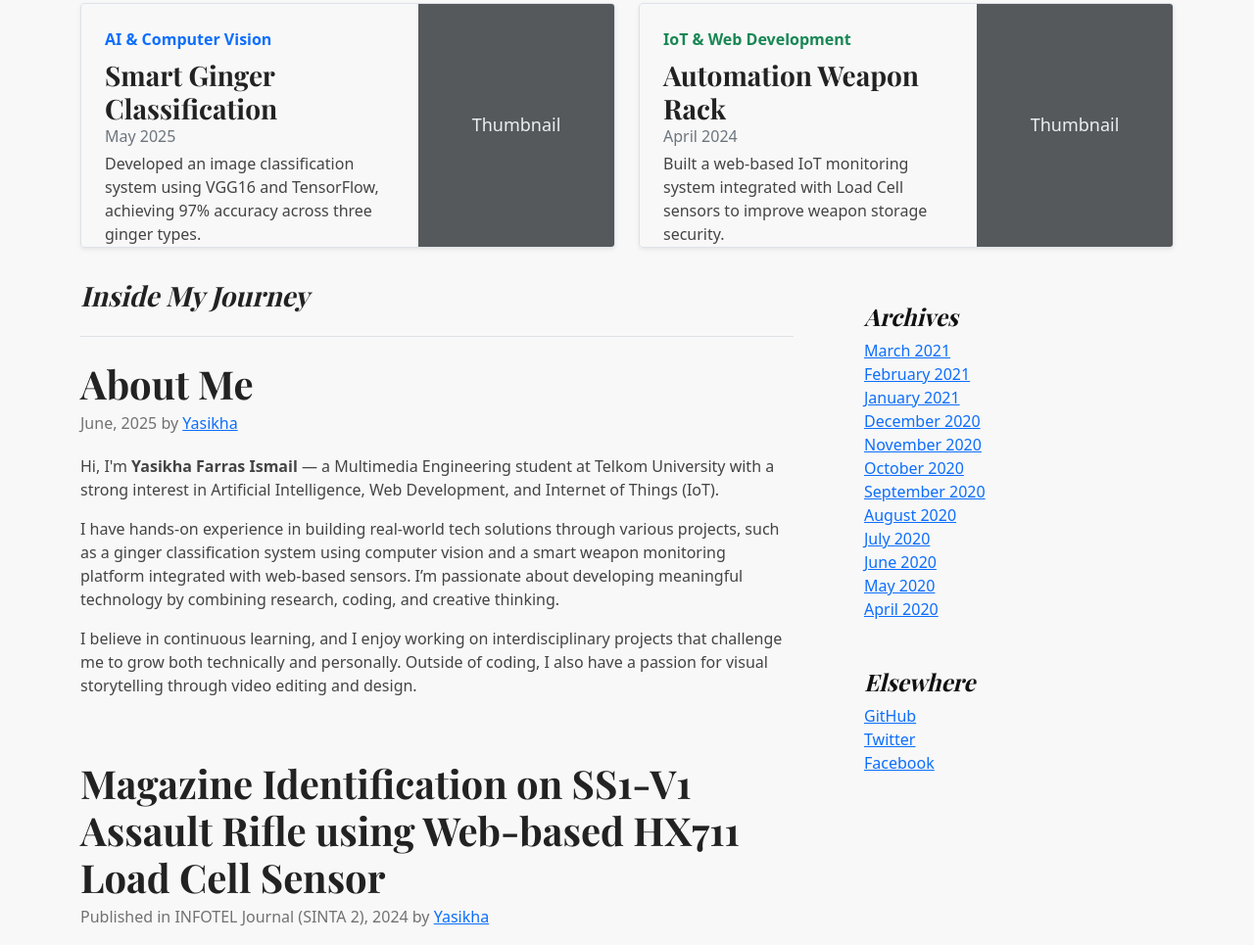
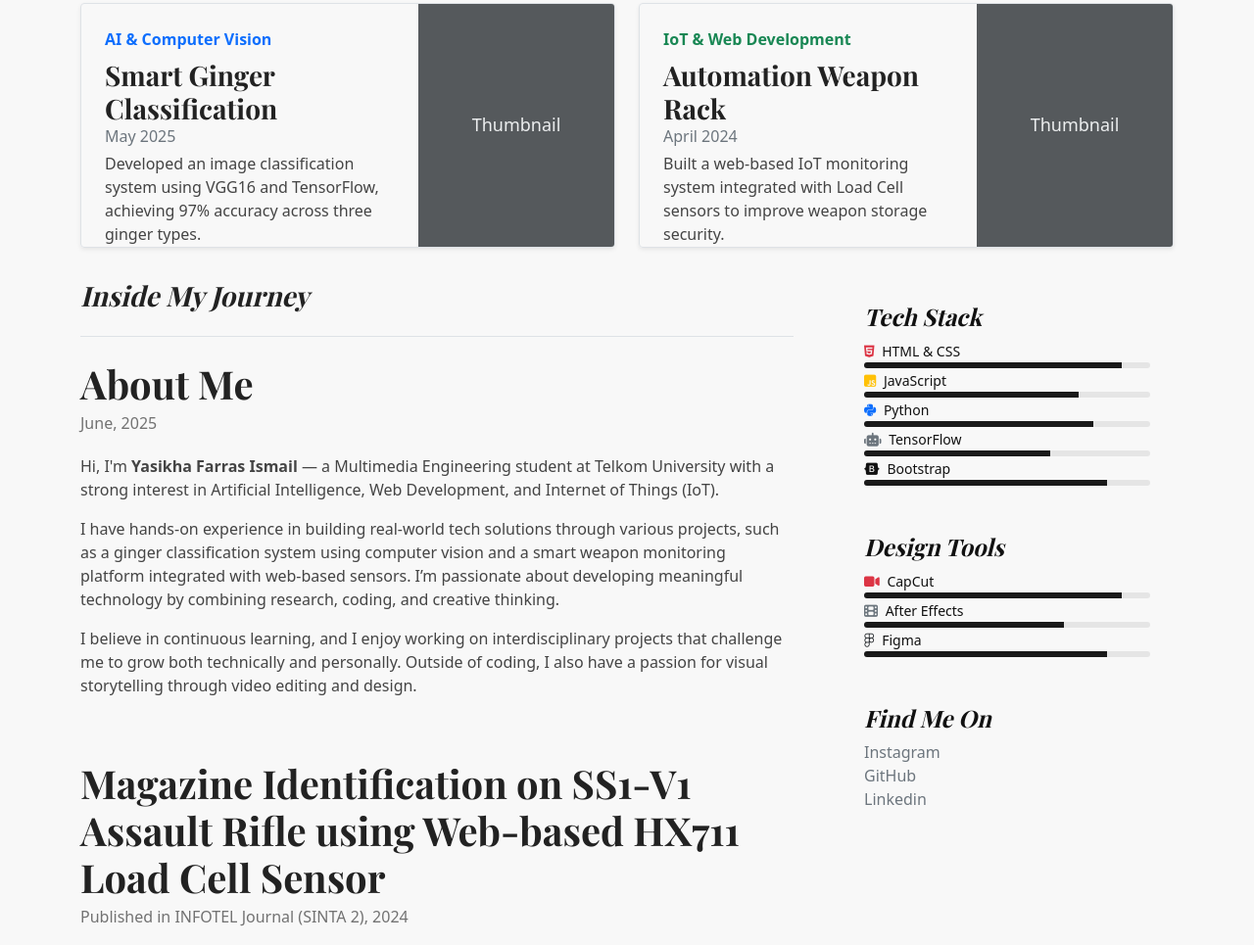
Before and after one commit to ysafarrasi/portofolio-yasikha, a plain HTML site: page index.html in a window 1280 px wide. Shown: the part 679-1644 px from the top of the page at 98% size. Drawn offline with nearby package versions, Linux system fonts and the light colour scheme.

Commit message:
Enhance portfolio layout with skill bars, update CV links, and improve styling

```diff
--- a/index.html
+++ b/index.html
@@ -28,6 +28,11 @@
     <link
       href="https://fonts.googleapis.com/css2?family=Poppins:wght@400;600&display=swap"
       rel="stylesheet"
+    />
+
+    <link
+      rel="stylesheet"
+      href="https://cdnjs.cloudflare.com/ajax/libs/font-awesome/6.5.0/css/all.min.css"
     />
 
     <!-- Custom styles for this template -->
@@ -239,7 +244,7 @@
 
           <article class="blog-post long-txt">
             <h2 class="blog-post-title txt-dark">About Me</h2>
-            <p class="blog-post-meta">June, 2025 by <a href="#">Yasikha</a></p>
+            <p class="blog-post-meta">June, 2025</p>
 
             <blockquote>
               <p>
@@ -272,8 +277,7 @@
               HX711 Load Cell Sensor
             </h2>
             <p class="blog-post-meta">
-              Published in INFOTEL Journal (SINTA 2), 2024 by
-              <a href="#">Yasikha</a>
+              Published in INFOTEL Journal (SINTA 2), 2024
             </p>
 
             <p>
@@ -321,29 +325,115 @@
         <div class="col-md-4">
           <div class="position-sticky" style="top: 2rem">
             <div class="p-4">
-              <h4 class="fst-italic">Archives</h4>
-              <ol class="list-unstyled mb-0">
-                <li><a href="#">March 2021</a></li>
-                <li><a href="#">February 2021</a></li>
-                <li><a href="#">January 2021</a></li>
-                <li><a href="#">December 2020</a></li>
-                <li><a href="#">November 2020</a></li>
-                <li><a href="#">October 2020</a></li>
-                <li><a href="#">September 2020</a></li>
-                <li><a href="#">August 2020</a></li>
-                <li><a href="#">July 2020</a></li>
-                <li><a href="#">June 2020</a></li>
-                <li><a href="#">May 2020</a></li>
-                <li><a href="#">April 2020</a></li>
-              </ol>
+              <h4 class="fst-italic">Tech Stack</h4>
+
+              <div class="tech-skill" data-skill>
+                <small
+                  ><i class="fab fa-html5 me-1 text-danger"></i> HTML &
+                  CSS</small
+                >
+                <div class="progress">
+                  <div class="progress-bar" style="width: 90%"></div>
+                </div>
+              </div>
+
+              <div class="tech-skill" data-skill>
+                <small
+                  ><i class="fab fa-js-square me-1 text-warning"></i>
+                  JavaScript</small
+                >
+                <div class="progress">
+                  <div class="progress-bar" style="width: 75%"></div>
+                </div>
+              </div>
+
+              <div class="tech-skill" data-skill>
+                <small
+                  ><i class="fab fa-python me-1 text-primary"></i> Python</small
+                >
+                <div class="progress">
+                  <div class="progress-bar" style="width: 80%"></div>
+                </div>
+              </div>
+
+              <div class="tech-skill" data-skill>
+                <small
+                  ><i class="fas fa-robot me-1 text-secondary"></i>
+                  TensorFlow</small
+                >
+                <div class="progress">
+                  <div class="progress-bar" style="width: 65%"></div>
+                </div>
+              </div>
+
+              <div class="tech-skill" data-skill>
+                <small
+                  ><i class="fab fa-bootstrap me-1 text-purple"></i>
+                  Bootstrap</small
+                >
+                <div class="progress">
+                  <div class="progress-bar" style="width: 85%"></div>
+                </div>
+              </div>
             </div>
 
             <div class="p-4">
-              <h4 class="fst-italic">Elsewhere</h4>
+              <h4 class="fst-italic">Design Tools</h4>
+
+              <div class="tech-skill" data-skill>
+                <small
+                  ><i class="fas fa-video me-1 text-danger"></i> CapCut</small
+                >
+                <div class="progress">
+                  <div class="progress-bar" style="width: 90%"></div>
+                </div>
+              </div>
+
+              <div class="tech-skill" data-skill>
+                <small
+                  ><i class="fas fa-film me-1 text-secondary"></i> After
+                  Effects</small
+                >
+                <div class="progress">
+                  <div class="progress-bar" style="width: 70%"></div>
+                </div>
+              </div>
+
+              <div class="tech-skill" data-skill>
+                <small><i class="fab fa-figma me-1 text-dark"></i> Figma</small>
+                <div class="progress">
+                  <div class="progress-bar" style="width: 85%"></div>
+                </div>
+              </div>
+            </div>
+
+            <div class="p-4">
+              <h4 class="fst-italic">Find Me On</h4>
               <ol class="list-unstyled">
-                <li><a href="#">GitHub</a></li>
-                <li><a href="#">Twitter</a></li>
-                <li><a href="#">Facebook</a></li>
+                <li>
+                  <a
+                    class="link-secondary text-decoration-none"
+                    target="_blank"
+                    href="https://instagram.com/yasikharrahsy"
+                    >Instagram</a
+                  >
+                </li>
+                <li>
+                  <a
+                    class="link-secondary text-decoration-none"
+                    target="_blank"
+                    href="https://github.com/ysafarrasi"
+                    >GitHub</a
+                  >
+                </li>
+                <li>
+                  <a
+                    class="link-secondary text-decoration-none"
+                    target="_blank"
+                    href="https://www.linkedin.com/in/yasikha-farras-ismail/"
+                    >Linkedin</a
+                  >
+                </li>
               </ol>
             </div>
           </div>
@@ -355,7 +445,7 @@
           <h1 class="display-4 fst-italic txt-light text-center">Projects</h1>
         </div>
         <div class="row row-cols-1 row-cols-md-3 g-4">
-          <div class="co reveal">
+          <div class="col reveal">
             <div class="card">
               <img src="assets/img/card2.png" class="card-img-top" alt="..." />
               <div class="card-body txt-dark">
@@ -413,7 +503,7 @@
               </div>
             </div>
           </div>
-          <div class="col reveal">
+          <!-- <div class="col reveal">
             <div class="card">
               <img src="assets/img/card3.png" class="card-img-top" alt="..." />
               <div class="card-body">
@@ -440,7 +530,7 @@
                 </p>
               </div>
             </div>
-          </div>
+          </div> -->
         </div>
       </div>
     </main>
--- a/main.js
+++ b/main.js
@@ -1,22 +1,20 @@
 // Scroll Reveal Animation
 const reveals = document.querySelectorAll(".reveal");
-const observer = new IntersectionObserver((entries) => {
+const revealObserver = new IntersectionObserver((entries) => {
   entries.forEach((entry) => {
     if (entry.isIntersecting) {
       entry.target.classList.add("active");
     }
   });
 });
-reveals.forEach((el) => observer.observe(el));
+reveals.forEach((el) => revealObserver.observe(el));
 
 // Back to Top Button
-// Show/Hide Button
 const toTopBtn = document.getElementById("toTopBtn");
 window.onscroll = function () {
   toTopBtn.style.display = window.scrollY > 300 ? "flex" : "none";
 };
 
-// Scroll to top
 toTopBtn.onclick = function () {
   window.scrollTo({ top: 0, behavior: "smooth" });
 };
@@ -34,3 +32,20 @@ function typeWriter() {
   }
 }
 window.onload = typeWriter;
+
+// Skill Bar Animation
+const skills = document.querySelectorAll("[data-skill]");
+const skillObserver = new IntersectionObserver(
+  (entries) => {
+    entries.forEach((entry) => {
+      if (entry.isIntersecting) {
+        entry.target.classList.add("show");
+        skillObserver.unobserve(entry.target);
+      }
+    });
+  },
+  {
+    threshold: 0.1,
+  }
+);
+skills.forEach((skill) => skillObserver.observe(skill));
--- a/style.css
+++ b/style.css
@@ -268,7 +268,7 @@ h6 {
   background: var(--bg-color);
   margin-left: auto;
   margin-right: auto;
-  animation: swing 3s ease-in-out infinite;
+  /* animation: swing 3s ease-in-out infinite; */
 }
 
 .card__img {
@@ -285,7 +285,7 @@ h6 {
   position: absolute;
   width: 114px;
   height: 114px;
-  top: calc(50% - 57px);
+  top: calc(40% - 80px);
   left: 50%;
   transform: translateX(-50%);
   display: flex;
@@ -317,7 +317,7 @@ h6 {
 }
 
 .card__title {
-  margin-top: 60px;
+  margin-top: 15px;
   font-weight: 500;
   font-size: 18px;
   color: var(--main-color);
@@ -331,7 +331,7 @@ h6 {
 }
 
 .card__btn {
-  margin-top: 15px;
+  margin-top: 20px;
   width: 76px;
   height: 31px;
   border: 2px solid var(--main-color);
@@ -396,3 +396,47 @@ h6 {
     transform: rotate(-1.5deg);
   }
 }
+
+.progress {
+  height: 8px;
+  background-color: #e5e5e5;
+  border-radius: 4px;
+  overflow: hidden;
+}
+
+.progress-bar {
+  height: 100%;
+  background-color: #1a1a1a;
+  transition: width 0.6s ease;
+}
+
+/* Progress bar styling */
+.progress {
+  height: 6px;
+  background-color: #e5e5e5;
+  border-radius: 3px;
+  overflow: hidden;
+}
+
+.progress-bar {
+  height: 100%;
+  background-color: #1a1a1a;
+  transition: width 0.6s ease, background-color 0.3s;
+}
+
+/* Hover effect */
+.tech-skill:hover .progress-bar {
+  background-color: #444;
+}
+
+/* Animate on scroll */
+[data-skill] {
+  opacity: 0;
+  transform: translateY(20px);
+  transition: all 0.6s ease-out;
+}
+
+[data-skill].show {
+  opacity: 1;
+  transform: translateY(0);
+}
```
Also changed, not shown: 1 other file.
